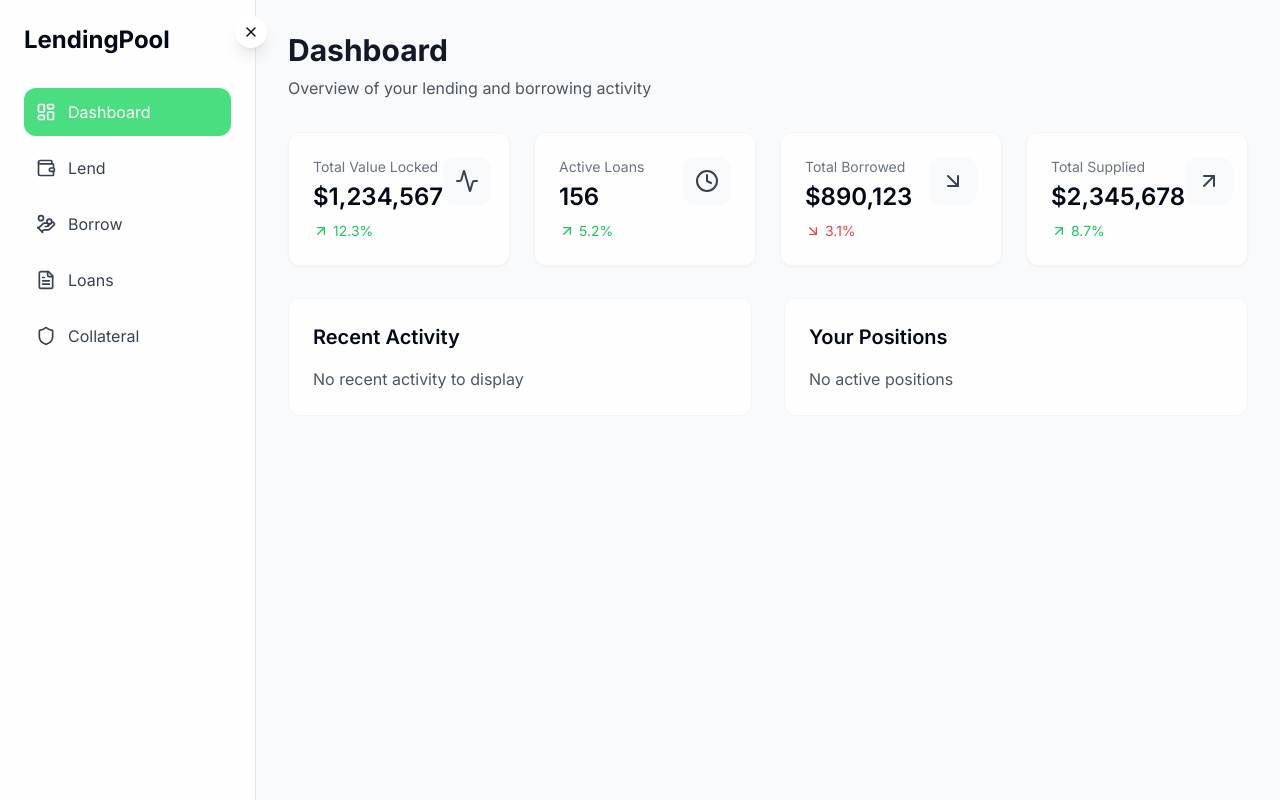
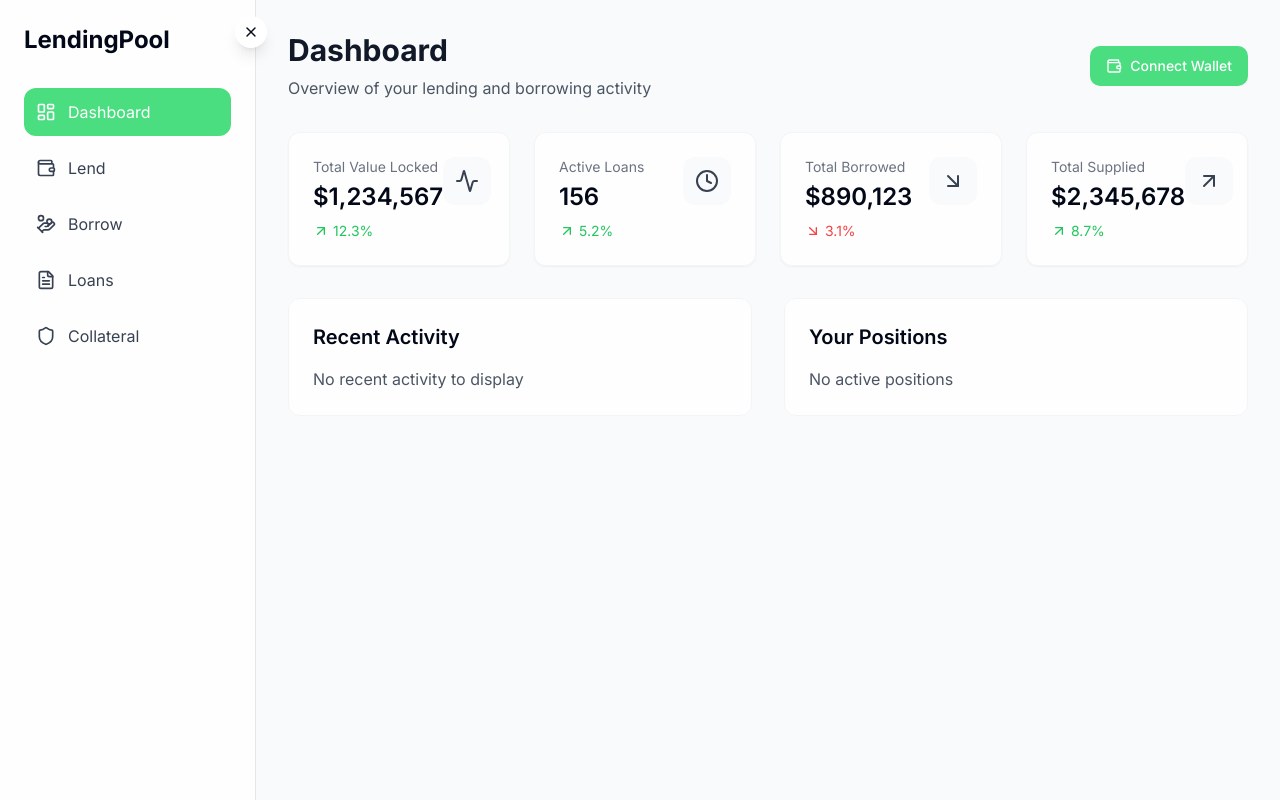
Before and after one commit to Hollowmuh/asterlendui, a React (Vite) app: page / in a window 1280 px wide. Built offline with nearby package versions, Linux system fonts and the light colour scheme.

Commit message:
Add connect wallet feature
Implement a connect wallet feature to the dashboard for enhanced user interaction and functionality.
[skip gpt_engineer]

```diff
--- /dev/null
+++ b/src/components/WalletConnect.tsx
@@ -0,0 +1,69 @@
+import { useState } from "react";
+import { Button } from "@/components/ui/button";
+import { useToast } from "@/hooks/use-toast";
+import { Wallet } from "lucide-react";
+
+const WalletConnect = () => {
+  const [isConnected, setIsConnected] = useState(false);
+  const [address, setAddress] = useState("");
+  const { toast } = useToast();
+
+  const connectWallet = async () => {
+    if (typeof window.ethereum !== 'undefined') {
+      try {
+        const accounts = await window.ethereum.request({
+          method: 'eth_requestAccounts'
+        });
+        setAddress(accounts[0]);
+        setIsConnected(true);
+        toast({
+          title: "Wallet Connected",
+          description: `Connected to ${accounts[0].slice(0, 6)}...${accounts[0].slice(-4)}`,
+        });
+      } catch (error) {
+        toast({
+          variant: "destructive",
+          title: "Connection Failed",
+          description: "Failed to connect wallet. Please try again.",
+        });
+      }
+    } else {
+      toast({
+        variant: "destructive",
+        title: "MetaMask Not Found",
+        description: "Please install MetaMask to connect your wallet.",
+      });
+    }
+  };
+
+  const disconnectWallet = () => {
+    setIsConnected(false);
+    setAddress("");
+    toast({
+      title: "Wallet Disconnected",
+      description: "Your wallet has been disconnected.",
+    });
+  };
+
+  return (
+    <div className="flex items-center gap-2">
+      {!isConnected ? (
+        <Button onClick={connectWallet} className="gap-2">
+          <Wallet size={16} />
+          Connect Wallet
+        </Button>
+      ) : (
+        <div className="flex items-center gap-2">
+          <span className="text-sm text-gray-600">
+            {address.slice(0, 6)}...{address.slice(-4)}
+          </span>
+          <Button variant="outline" onClick={disconnectWallet} size="sm">
+            Disconnect
+          </Button>
+        </div>
+      )}
+    </div>
+  );
+};
+
+export default WalletConnect;
--- a/src/pages/Index.tsx
+++ b/src/pages/Index.tsx
@@ -1,5 +1,6 @@
 import Navigation from "@/components/Navigation";
 import DashboardMetrics from "@/components/DashboardMetrics";
+import WalletConnect from "@/components/WalletConnect";
 
 const Index = () => {
   return (
@@ -8,14 +9,16 @@ const Index = () => {
 
       <main className="ml-20 lg:ml-64 p-8 animate-fadeIn">
         <div className="max-w-7xl mx-auto">
-          <header className="mb-8">
-            <h1 className="text-3xl font-bold text-gray-900">Dashboard</h1>
-            <p className="mt-2 text-gray-600">Overview of your lending and borrowing activity</p>
+          <header className="mb-8 flex justify-between items-center">
+            <div>
+              <h1 className="text-3xl font-bold text-gray-900">Dashboard</h1>
+              <p className="mt-2 text-gray-600">Overview of your lending and borrowing activity</p>
+            </div>
+            <WalletConnect />
           </header>
 
           <DashboardMetrics />
 
-          {/* Placeholder for additional dashboard content */}
           <div className="mt-8 grid grid-cols-1 lg:grid-cols-2 gap-8">
             <div className="bg-white/80 backdrop-blur-lg rounded-lg p-6 border border-gray-100">
               <h2 className="text-xl font-semibold mb-4">Recent Activity</h2>
--- /dev/null
+++ b/src/types/window.d.ts
@@ -0,0 +1,6 @@
+interface Window {
+  ethereum?: {
+    request: (args: { method: string }) => Promise<string[]>;
+    isMetaMask?: boolean;
+  };
+}
```
